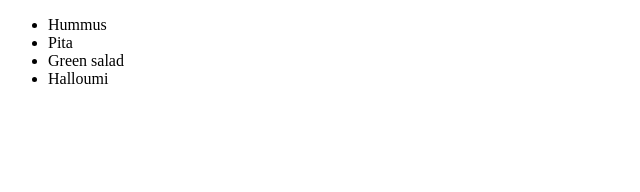
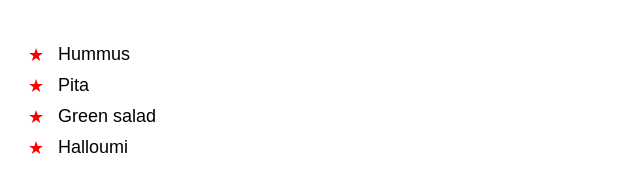
Before and after one commit to piyush5904/day5_task3, a plain HTML site: page index.html in a window 1280 px wide. Shown: the whole page, without its empty margins (0-640 px from the left). Drawn offline with Linux system fonts and the light colour scheme.

Commit message:
index.html

```diff
--- a/index.html
+++ b/index.html
@@ -3,7 +3,7 @@
 <head>
     <meta charset="UTF-8">
     <title>Menu List</title>
-    <link rel="stylesheet" href="menu.css">
+    <link rel="stylesheet" href="styles.css">
 </head>
 <body>
     <ul class="star-list">
```
